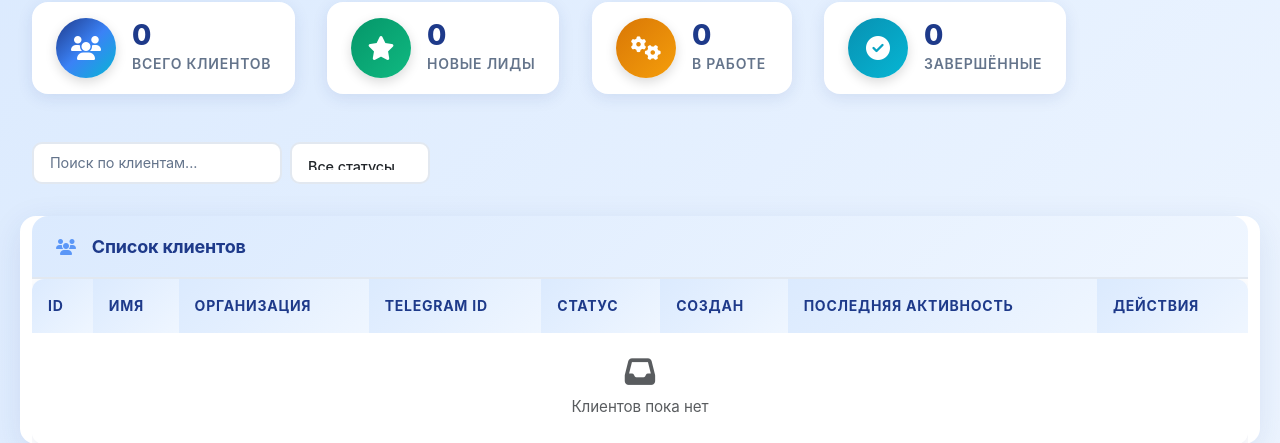
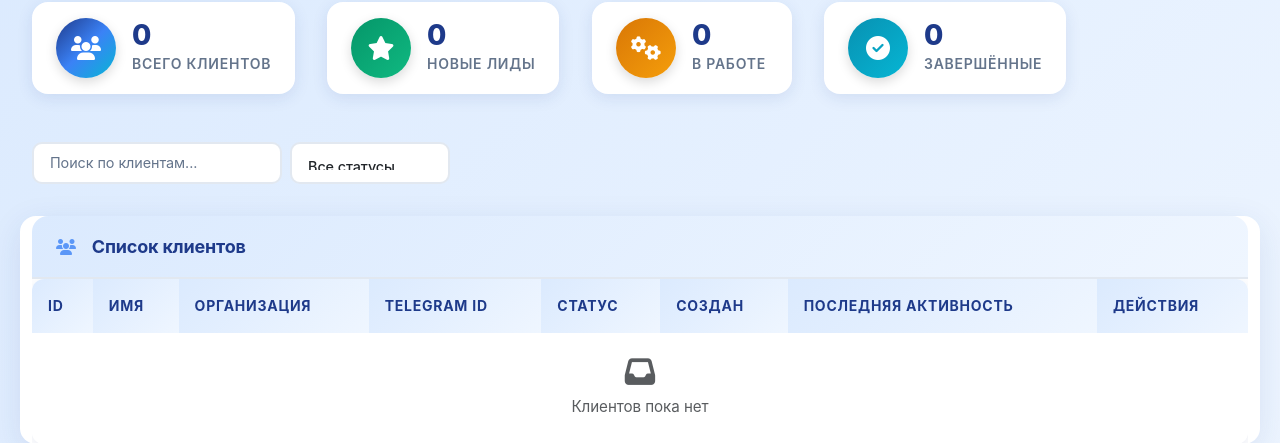
Before and after one commit to ntolkachev-gh/Clienterra-CRM, a Flask app: page / in a window 1280 px wide. Shown: the part 109-552 px from the top of the page. Run offline with Flask 3, Linux system fonts and the light colour scheme; a user stored in the database is signed in; data that the repository does not hold is empty.

Commit message:
📏 Увеличена ширина селекта статусов
- Увеличена ширина с 140px до 160px
- Добавлена минимальная ширина 160px в CSS
- Текст 'Все статусы' теперь помещается полностью
- Улучшена читаемость элементов управления

```diff
--- a/static/css/style.css
+++ b/static/css/style.css
@@ -244,6 +244,7 @@ p {
     font-size: 0.9rem;
     border: 2px solid var(--ocean-border);
     transition: all 0.3s ease;
+    min-width: 160px;
 }
 
 .search-section .form-control:focus,
--- a/templates/dashboard.html
+++ b/templates/dashboard.html
@@ -50,7 +50,7 @@
             <div class="search-section">
                 <div class="d-flex gap-2">
                     <input type="text" id="searchInput" class="form-control" placeholder="Поиск по клиентам..." style="width: 250px;">
-                    <select id="statusFilter" class="form-select" style="width: 140px;">
+                    <select id="statusFilter" class="form-select" style="width: 160px;">
                         <option value="">Все статусы</option>
                         <option value="новый">Новый</option>
                         <option value="в работе">В работе</option>
```
